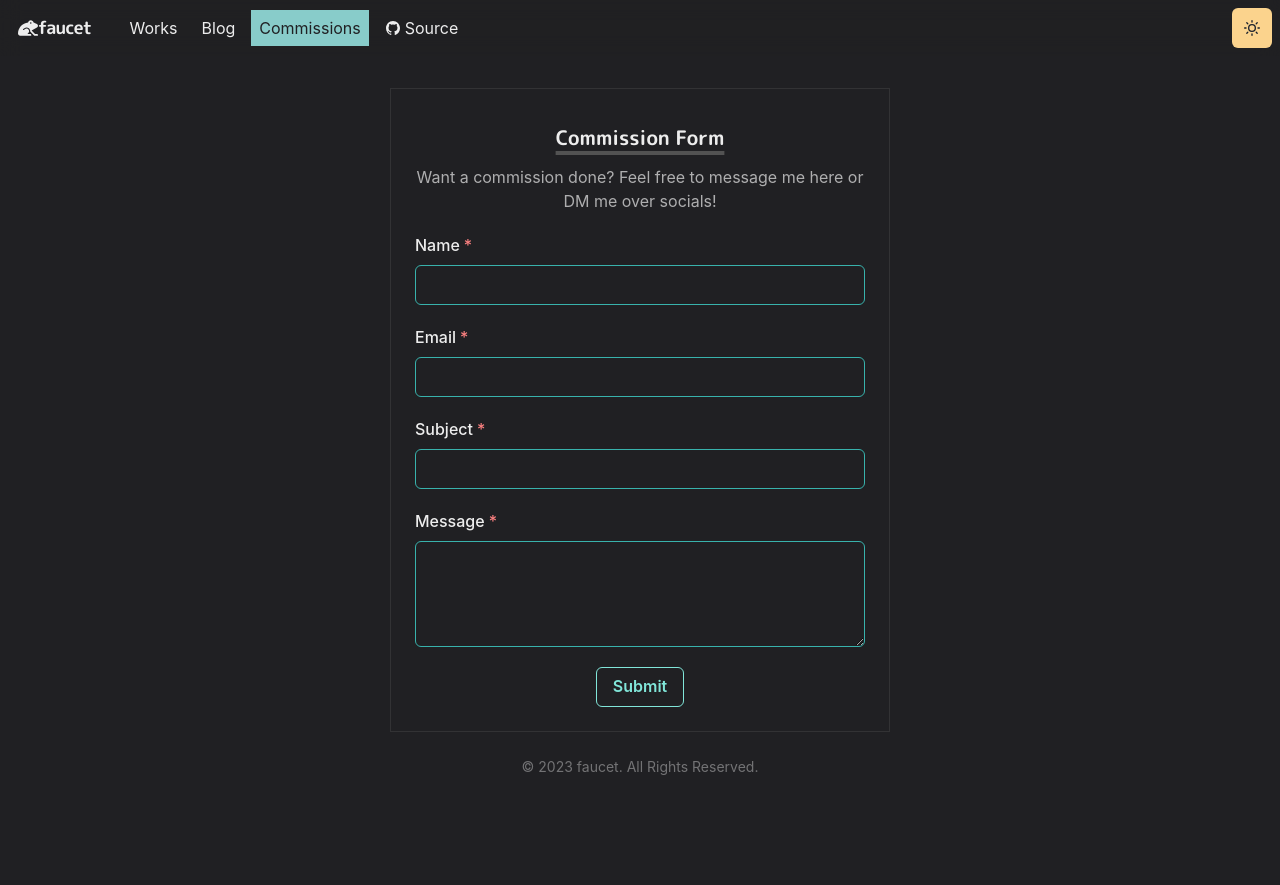
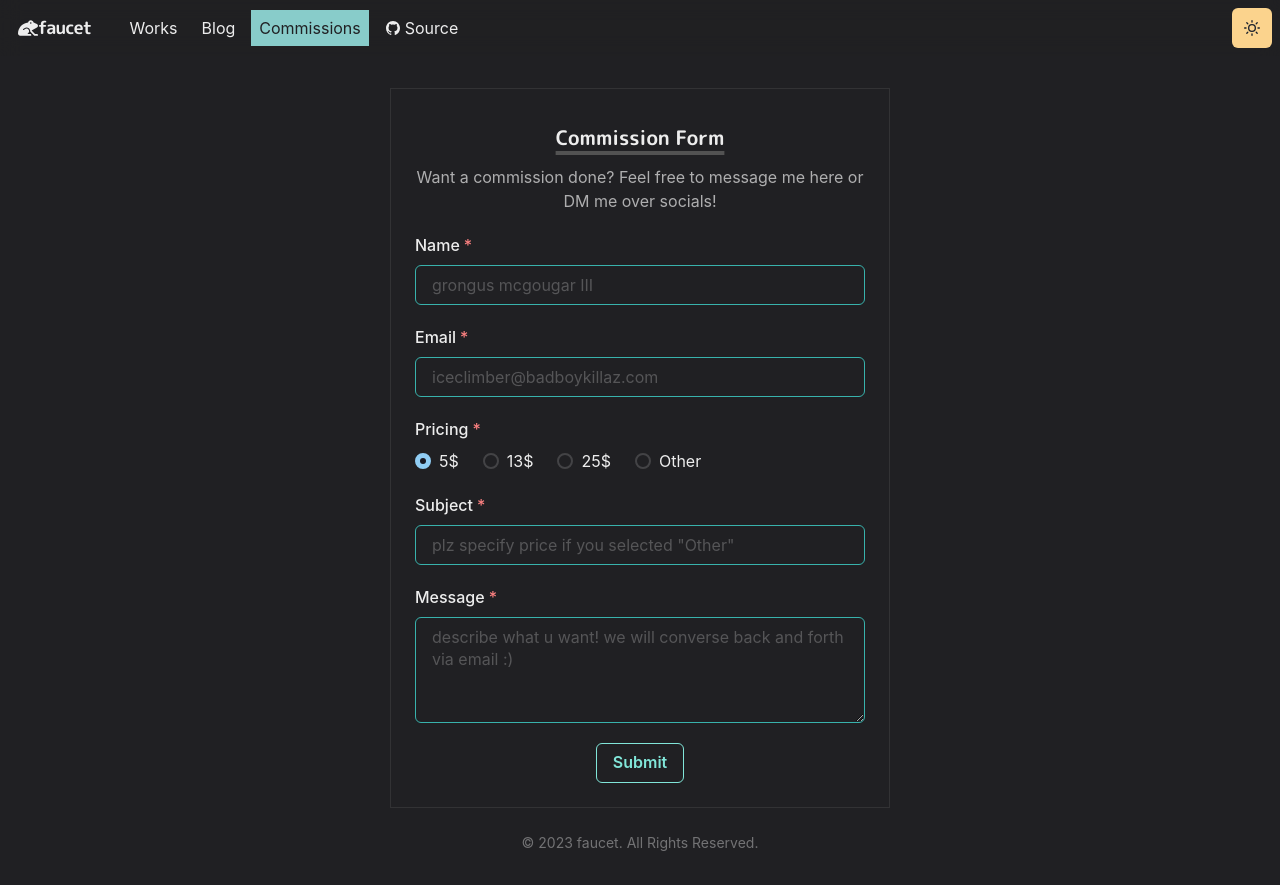
Before and after one commit to faucetd/faucet-homepage, a Next.js app: page /commissions in a window 1280 px wide. Before the commit the page ends 809 px from the top, so only its background shows below. Built offline with nearby package versions, Linux system fonts and the light colour scheme.

Commit message:
added pricing to commissions form

```diff
--- a/pages/api/contact.js
+++ b/pages/api/contact.js
@@ -3,6 +3,7 @@ import { mailOptions, transporter } from "../../config/nodemailer";
 const CONTACT_MESSAGE_FIELDS = {
   name: "Name",
   email: "Email",
+  pricing: "Pricing",
   subject: "Subject",
   message: "Message",
 };
--- a/pages/commissions.js
+++ b/pages/commissions.js
@@ -1,9 +1,9 @@
-import { Button, Container, Box, Heading, useColorModeValue, FormControl, FormLabel, Input, Textarea, FormErrorMessage, Text, useToast} from '@chakra-ui/react'
+import { Button, Container, Box, RadioGroup, Radio, HStack, FormHelperText, Heading, useColorModeValue, FormControl, FormLabel, Input, Textarea, FormErrorMessage, Text, useToast} from '@chakra-ui/react'
 import Section from "../components/section"
 import React, { useState } from "react";
 import { sendContactForm } from '../lib/api'
 
-const initValues = {name: "", email: "", subject: "", message: "",}
+const initValues = {name: "", email: "", pricing: "", subject: "", message: "",}
 
 const initState = {values: initValues}
 
@@ -11,6 +11,7 @@ const Page = () => {
     const toast = useToast()
     const [state, setState] = useState(initState);
     const [touched, setTouched] = useState({});
+    const [myPricing, setMyPricing] = useState('5$')
 
     const {values, isLoading, error} = state
 
@@ -28,9 +29,10 @@ const Page = () => {
     }));
 
     const onSubmit = async () => {
+        values.pricing = myPricing
         setState((prev) => ({
             ...prev,
-            isLoading:true
+            isLoading:true,
         }));
 
         try{
@@ -67,25 +69,38 @@ const Page = () => {
             )}
             <FormControl isRequired mb={5} mt={5} isInvalid={touched.name && !values.name}>
                 <FormLabel>Name</FormLabel>
-                <Input onBlur={onBlur} errorBorderColor="red.300" borderColor="teal.400" focusBorderColor="teal.400" maxW="450px" type="text" name="name" value = {values.name} onChange={handleChange}/>
+                <Input placeholder='grongus mcgougar III' onBlur={onBlur} errorBorderColor="red.300" borderColor="teal.400" focusBorderColor="teal.400" maxW="450px" type="text" name="name" value = {values.name} onChange={handleChange}/>
             <FormErrorMessage>Required</FormErrorMessage>
             </FormControl>
 
             <FormControl isRequired mb={5} isInvalid={touched.email && !values.email}>
                 <FormLabel>Email</FormLabel>
-                <Input onBlur={onBlur} errorBorderColor="red.300" borderColor="teal.400" focusBorderColor="teal.400" maxW="450px" type="email" name="email" value = {values.email} onChange={handleChange}/>
+                <Input placeholder='iceclimber@badboykillaz.com' onBlur={onBlur} errorBorderColor="red.300" borderColor="teal.400" focusBorderColor="teal.400" maxW="450px" type="email" name="email" value = {values.email} onChange={handleChange}/>
                 <FormErrorMessage>Required</FormErrorMessage>
+            </FormControl>
+
+            <FormControl isRequired mb={5} isInvalid={touched.pricing && !values.pricing}>
+                <FormLabel as='legend'>Pricing</FormLabel>
+                    <RadioGroup defaultValue='5$' onChange={setMyPricing} value = {myPricing} >
+                        <HStack spacing='24px'>
+                        <Radio name="5$" value='5$'>5$</Radio>
+                        <Radio name="13$" value='13$'>13$</Radio>
+                        <Radio name="25$" value='25$'>25$</Radio>
+                        <Radio name="Other" value='Other'>Other</Radio>
+                        </HStack>
+                     </RadioGroup>
             </FormControl>
 
             <FormControl isRequired mb={5} isInvalid={touched.subject && !values.subject}>
                 <FormLabel>Subject</FormLabel>
-                <Input onBlur={onBlur} errorBorderColor="red.300" borderColor="teal.400" focusBorderColor="teal.400" maxW="450px" type="text" name="subject" value = {values.subject} onChange={handleChange}/>
+                <Input placeholder='plz specify price if you selected "Other"' onBlur={onBlur} errorBorderColor="red.300" borderColor="teal.400" focusBorderColor="teal.400" maxW="450px" type="text" name="subject" value = {values.subject} onChange={handleChange}/>
                 <FormErrorMessage>Required</FormErrorMessage>
             </FormControl>
 
+
             <FormControl isRequired mb={5}  isInvalid={touched.message && !values.message}>
                 <FormLabel>Message</FormLabel>
-                <Textarea onBlur={onBlur} errorBorderColor="red.300" borderColor="teal.400" focusBorderColor="teal.400" maxW="450px" rows={4} type="text" name="message" value = {values.message} onChange={handleChange}/>
+                <Textarea placeholder='describe what u want! we will converse back and forth via email :)' onBlur={onBlur} errorBorderColor="red.300" borderColor="teal.400" focusBorderColor="teal.400" maxW="450px" rows={4} type="text" name="message" value = {values.message} onChange={handleChange}/>
                 <FormErrorMessage>Required</FormErrorMessage>
             </FormControl>
             <Button onClick={onSubmit} isLoading={isLoading} variant="outline" colorScheme="teal" disabled={!values.name || !values.email || !values.subject || !values.message}>Submit</Button>
```
Also changed, not shown: pages/works/johnGalliano2011.js (renamed from pages/works/johnGalliano2011 copy.js).
